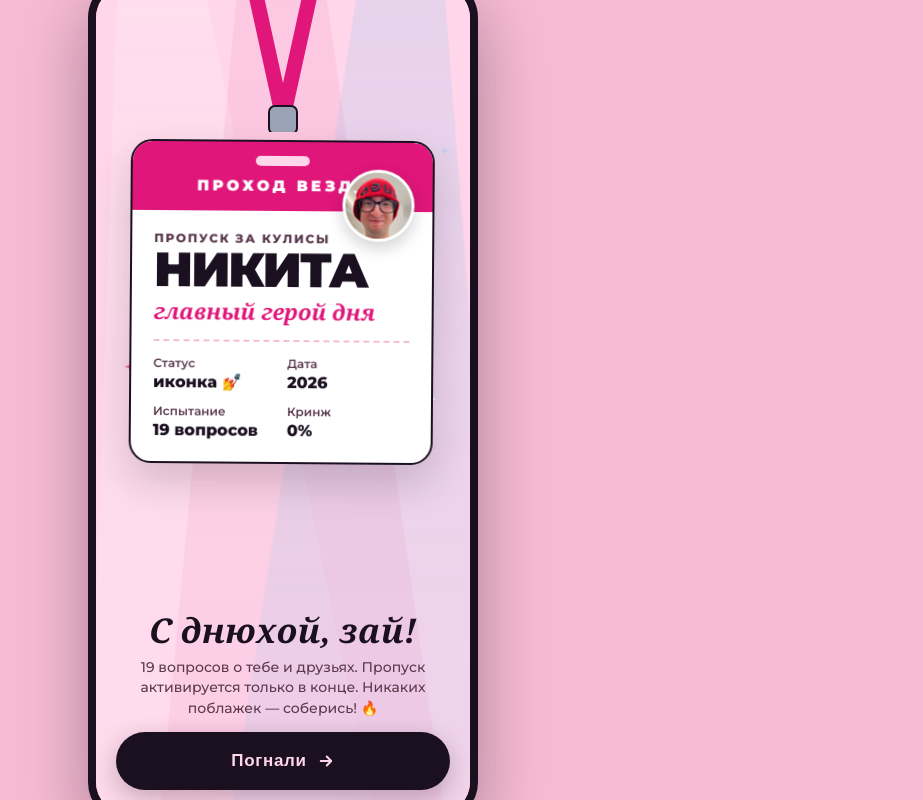
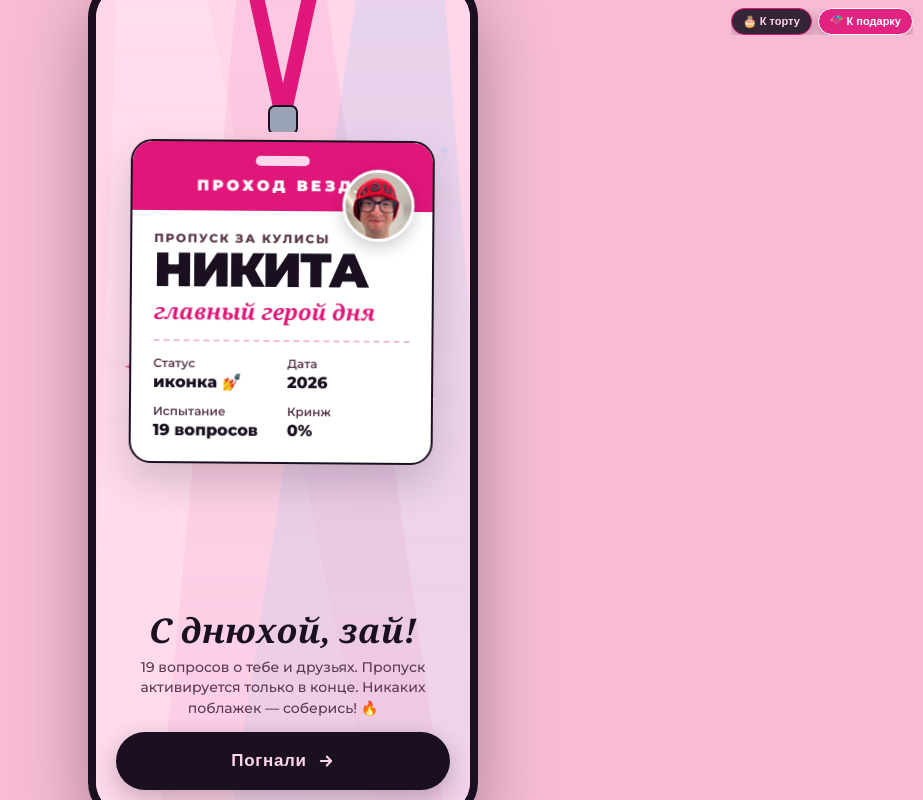
Before and after one commit to rbuinytska/nikita-quiz, a React (Vite) app: page / in a window 1280 px wide. Shown: the whole page, without its empty margins (357-1280 px from the left). Built offline with nearby package versions, Linux system fonts and the light colour scheme; a web font is replaced by a local one.

Commit message:
Add floating debug buttons in header: jump directly to cake and gift ticket

```diff
--- a/src/App.tsx
+++ b/src/App.tsx
@@ -122,6 +122,55 @@ export const App: React.FC = () => {
         {/* Floating background music controller */}
         <BackgroundMusic />
 
+        {/* Debug Quick Jump Bar */}
+        <div
+          style={{
+            position: 'fixed',
+            top: 'max(8px, env(safe-area-inset-top, 8px))',
+            right: '10px',
+            zIndex: 99999,
+            display: 'flex',
+            gap: '6px',
+          }}
+        >
+          <button
+            type="button"
+            onClick={() => setScreen('cake')}
+            style={{
+              background: 'rgba(26, 16, 32, 0.88)',
+              color: '#FFD6EA',
+              border: '1.5px solid #E0167A',
+              borderRadius: '999px',
+              padding: '6px 11px',
+              fontSize: '11px',
+              fontWeight: 800,
+              cursor: 'pointer',
+              boxShadow: '0 4px 12px rgba(0,0,0,0.25)',
+              backdropFilter: 'blur(8px)',
+            }}
+          >
+            🎂 К торту
+          </button>
+          <button
+            type="button"
+            onClick={() => setScreen('ticket')}
+            style={{
+              background: 'rgba(224, 22, 122, 0.92)',
+              color: '#FFFFFF',
+              border: '1.5px solid #FFFFFF',
+              borderRadius: '999px',
+              padding: '6px 11px',
+              fontSize: '11px',
+              fontWeight: 800,
+              cursor: 'pointer',
+              boxShadow: '0 4px 12px rgba(0,0,0,0.25)',
+              backdropFilter: 'blur(8px)',
+            }}
+          >
+            🪂 К подарку
+          </button>
+        </div>
+
         {screen === 'welcome' && (
           <WelcomeScreen
             onStart={() => setScreen('question')}
```
